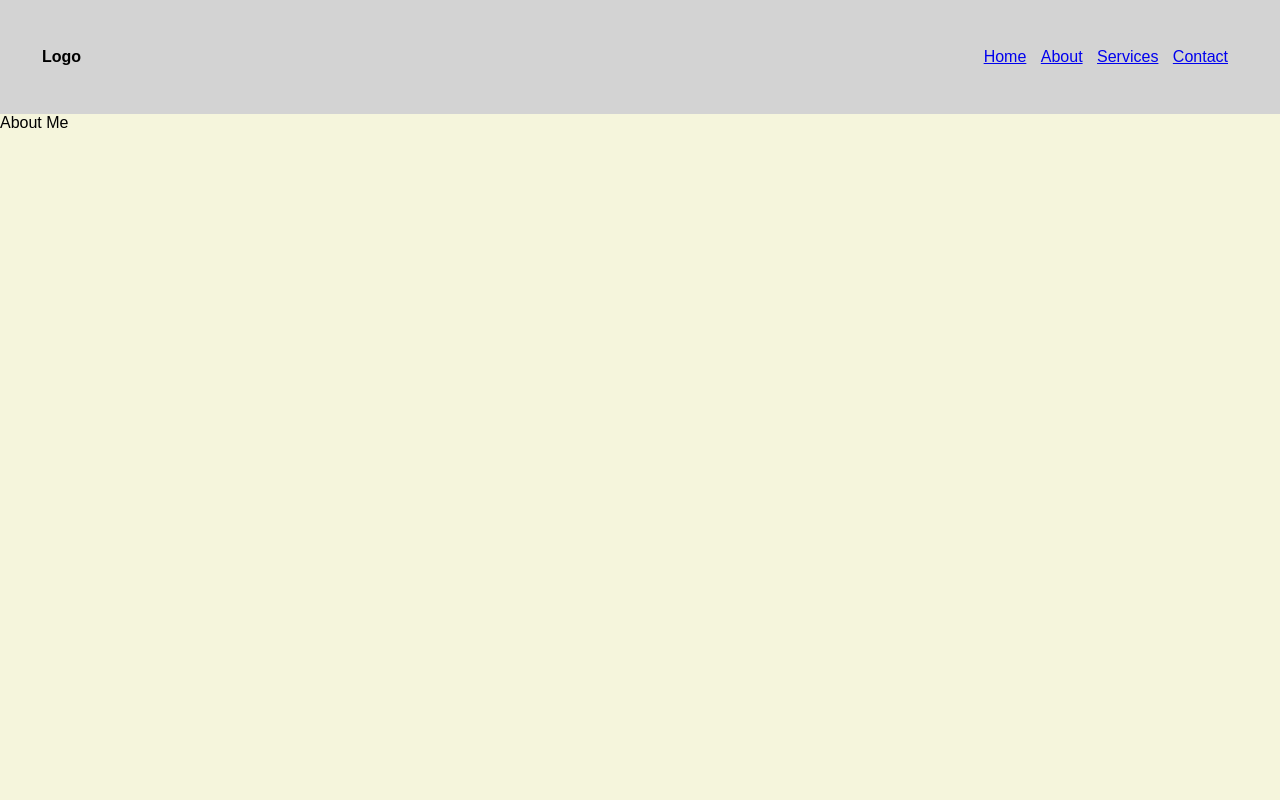
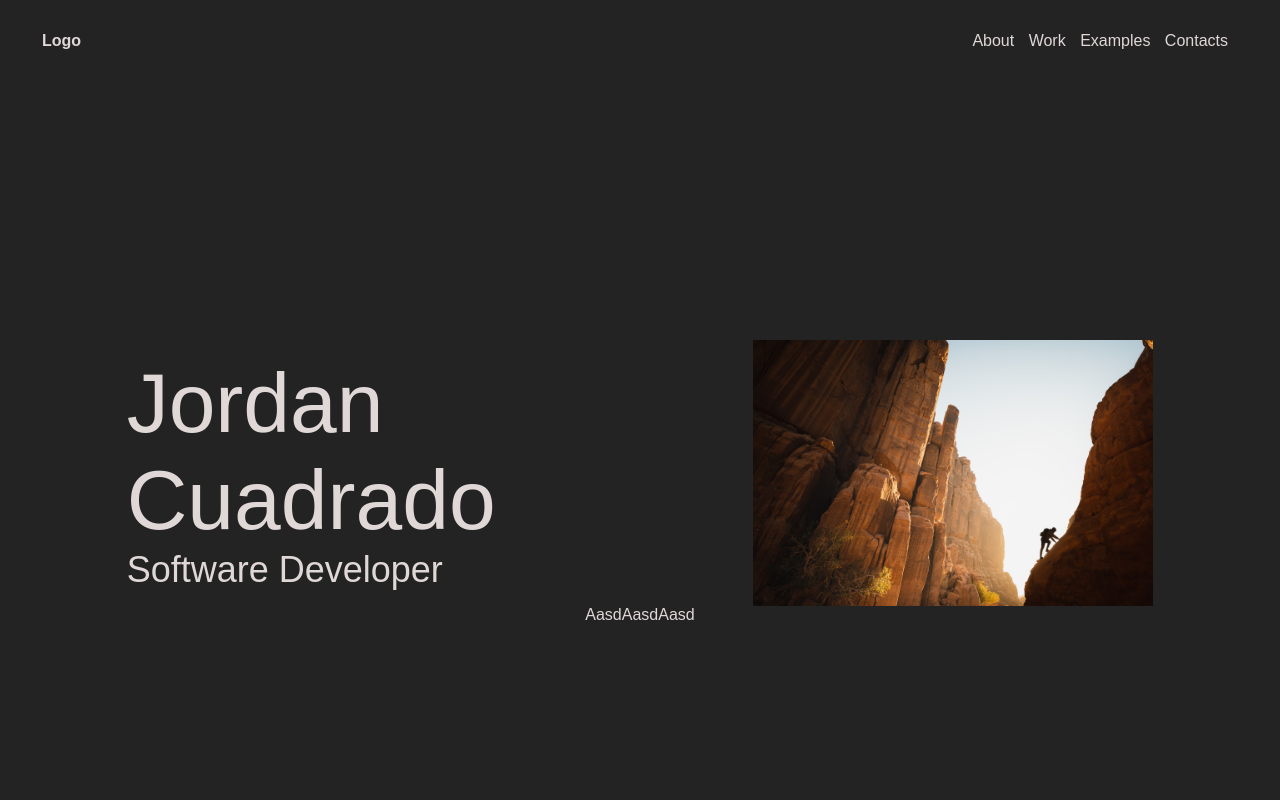
Before and after one commit to JCuadrado101/updated_portfolio, a plain HTML site: page index.html in a window 1280 px wide. Shown: the top 800 px of the page. Drawn offline with Linux system fonts and the light colour scheme.

Commit message:
css updates

```diff
--- a/index.html
+++ b/index.html
@@ -1,12 +1,11 @@
 <!DOCTYPE html>
 <html lang="en">
-
 <head>
     <meta charset="UTF-8">
     <meta http-equiv="X-UA-Compatible" content="IE=edge">
     <meta name="viewport" content="width=device-width, initial-scale=1.0">
     <title>My Portfolio</title>
-    <link rel="stylesheet" href="styles.css"/>
+    <link rel="stylesheet" href="/styles/styles.css"/>
 </head>
 <body>
     <nav class="navbar">
@@ -17,17 +16,30 @@
             </button>
         </div>
         <ul class="navbar-menu" id="navbar-menu">
-            <li class="navbar-item"><a href="#">Home</a></li>
-            <li class="navbar-item"><a href="#">About</a></li>
-            <li class="navbar-item"><a href="#">Services</a></li>
-            <li class="navbar-item"><a href="#">Contact</a></li>
+            <li class="navbar-item"><a href="#about">About</a></li>
+            <li class="navbar-item"><a href="#work">Work</a></li>
+            <li class="navbar-item"><a href="#example">Examples</a></li>
+            <li class="navbar-item"><a href="#contact">Contacts</a></li>
         </ul>
     </nav>
     <main>
-        <section class="section-1" id="#about">About Me</section>
-        <section class="section-2" id="#work">Work</section>
-        <section class="section-3" id="#example">Examples</section>
-        <section class="section-4" id="#contact">Contacts</section>
+        <section class="section-1" id="about">
+            <div class="about-container">
+                <div class="header">
+                    <header>Jordan Cuadrado</header>
+                    <p class="sub-header">Software Developer</p>
+                </div>
+                <img src="./assets/test.jpg"/>
+            </div>
+            <div class="about-media" style="display: flex">
+                <p>Aasd</p>
+                <p>Aasd</p>
+                <p>Aasd</p>
+            </div>
+        </section>
+        <section class="section-2" id="work">Work</section>
+        <section class="section-3" id="example">Examples</section>
+        <section class="section-4" id="contact">Contacts</section>
     </main>
     <footer>
         <p>Footer</p>
--- /dev/null
+++ b/styles/_root.css
@@ -0,0 +1,15 @@
+:root {
+    --primary-background-color: #232323;
+    --primary-color-text: rgb(224, 215, 215, 1);
+    --primary-color-text-hover: rgb(224, 215, 215, .8);
+}
+
+* {
+    box-sizing: border-box;
+    padding: 0;
+    margin: 0;
+
+    > body {
+        font-family: Arial, Helvetica, sans-serif;
+    }
+}
--- a/styles.css
+++ b/styles/about/_nav.css
@@ -1,16 +1,21 @@
-body {
-    margin: 0;
-    font-family: Arial, Helvetica, sans-serif;
-}
-
 .navbar {
-    background-color: lightgray;
+    background-color: var(--primary-background-color);
     padding: 32px 42px;
     display: flex;
     flex-direction: row;
     justify-content: space-between;
     position: sticky;
     top: 0;
+    color: var(--primary-color-text);
+}
+
+a {
+    text-decoration: none;
+    color: var(--primary-color-text);
+}
+
+a:hover {
+    color: var(--primary-color-text-hover);
 }
 
 .navbar-brand {
@@ -89,26 +94,3 @@ body {
         display: block;
     }
 }
-
-
-main {
-    > .section-1 {
-        height: 100dvh;
-        background-color: beige;
-    }
-
-    >  .section-2 {
-        height: 100dvh;
-        background-color: cadetblue;
-    }
-
-    > .section-3 {
-        height: 100dvh;
-        background-color: blueviolet;
-    }
-
-    > .section-4 {
-        height: 100dvh;
-        background-color: tomato
-    }
-}
--- /dev/null
+++ b/styles/about/_section.css
@@ -0,0 +1,40 @@
+
+
+#about {
+    color: var(--primary-color-text);
+    display: flex;
+    flex-direction: column;
+    justify-content: center;
+    > .about-container {
+        display: flex;
+        justify-content: space-evenly;
+        align-items: center;
+        > .header {
+            > header {
+                font-size: 84px;
+                width: 500px;
+            }
+            > .sub-header {
+                font-size: 36px;
+            }
+        }
+        > img {
+            width: 400px;
+        }
+    }
+    > .about-media {
+        display: flex;
+        flex-direction: row;
+        width: 100%;
+        justify-content: center;
+    }
+}
+
+@media(max-width: 768px) {
+    .about-container {
+        flex-direction: column;
+        justify-content: center;
+        align-items: center;
+        text-align: center;
+    }
+}
--- /dev/null
+++ b/styles/about/about.css
@@ -0,0 +1,2 @@
+@import "./_nav.css";
+@import "./_section.css";
--- /dev/null
+++ b/styles/styles.css
@@ -0,0 +1,21 @@
+@import "./_root.css";
+@import "./about/about.css";
+
+main {
+    > .section-1 {
+        height: 100dvh;
+        background-color: var(--primary-background-color);
+    }
+    >  .section-2 {
+        height: 100dvh;
+        background-color: cadetblue;
+    }
+    > .section-3 {
+        height: 100dvh;
+        background-color: blueviolet;
+    }
+    > .section-4 {
+        height: 100dvh;
+        background-color: tomato
+    }
+}
```
Also changed, not shown: assets/test.jpg (added).
